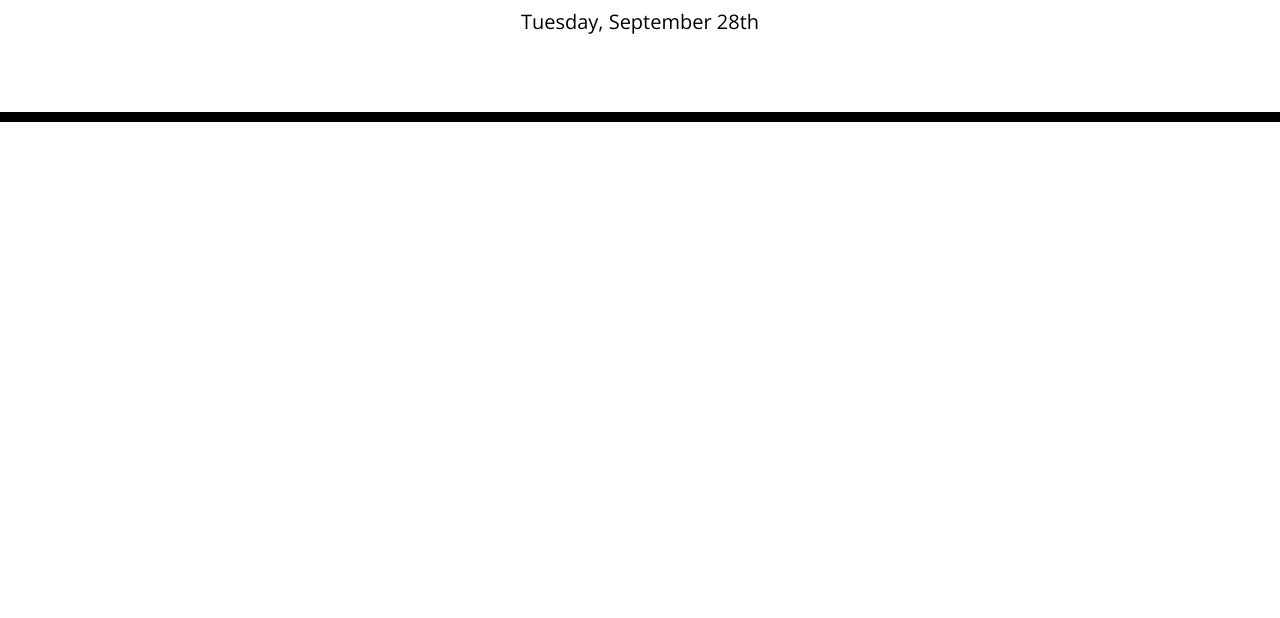
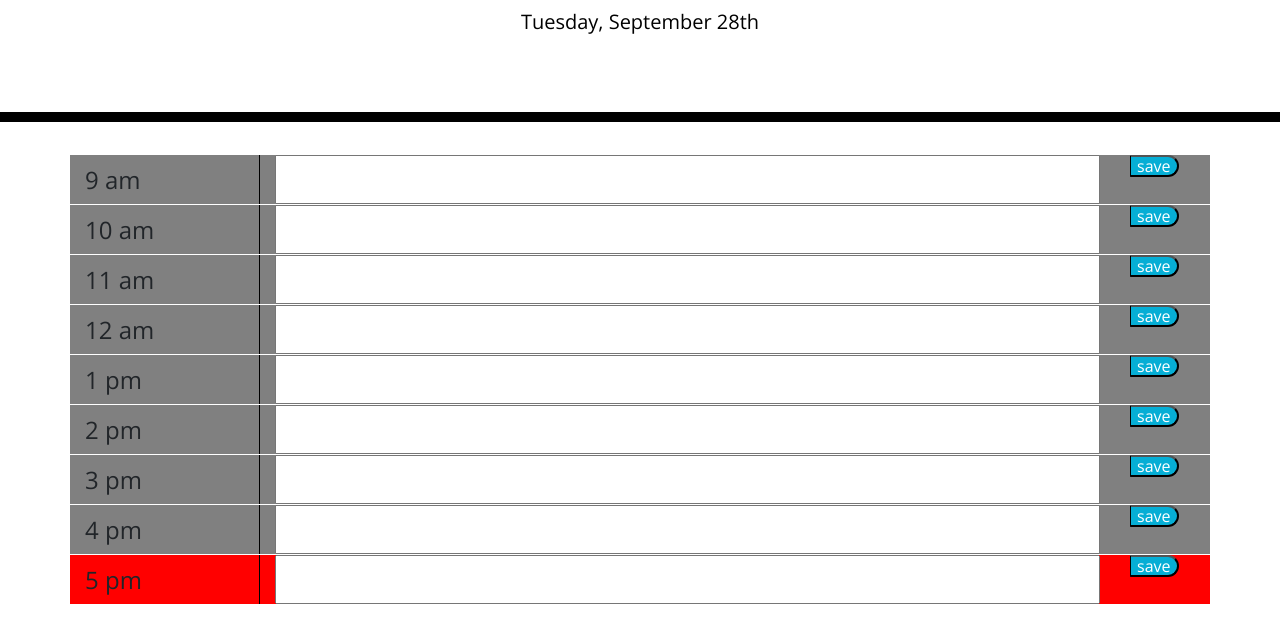
Before and after one commit to baylorhinshaw/Work-Day-Planner, a plain HTML site: page index.html in a window 1280 px wide. Shown: the part 182-800 px from the top of the page. Drawn offline with nearby package versions, Linux system fonts and the light colour scheme.

Commit message:
finished up pretty much all of js, .addclass' .appended and etc.

```diff
--- a/assets/script.js
+++ b/assets/script.js
@@ -1,17 +1,125 @@
-let currentDayEl = $('#currentDay');
+// Use jQuery 02 to help make elements and create classes etc.
+// Use Mini-Project 28 to help make displayDay and reference to
+// Use Form Elements 06 as reference to use .on .val
+// Use local storage to save schedule and display after page is refreshed
+$(document).ready(function () {
 
-function displayDay() {
+  let currentDayEl = $('#currentDay');
+  let twentyFourHours = moment().format('H');
+  let twelveHours = moment().format('h');
+  let savedSchedule = JSON.parse(localStorage.getItem("savedSchedule"));
+  let $scheduleContainerDiv = $('#scheduleContainer');
+  const test = false;
+
+  function displayDay() {
     let today = moment().format('dddd, MMMM Do');
     currentDayEl.text(today);
-}
+  }
 
-displayDay();
+  displayDay();
 
-for (let hours = 0; hours <= 9; hours++) {
-    let index = hours;
+  if (test) {
+    twentyFourHours = 13;
+    twelveHours = 1;
+  }
 
-    let $rowsDiv = $('<div>');
-    $rowsDiv.addClass('rows');
-    $rowsDiv.addClass('schedulerRow')
+  if (test) { console.log(savedSchedule); }
 
-}
+  if (savedSchedule !== null) {
+    console.log(savedSchedule)
+    scheduleTextArray = savedSchedule;
+  } else {
+    scheduleTextArray = new Array(9);
+  }
+
+  if (test) { console.log(scheduleTextArray); }
+
+
+  $scheduleContainerDiv.empty();
+
+  if (test) { console.log(twelveHours); }
+
+
+  for (let hour = 9; hour <= 17; hour++) {
+
+    let index = hour - 9;
+
+    let $rowDiv = $('<div>');
+    $rowDiv.addClass('row');
+    $rowDiv.attr('hour-index', hour);
+
+    let $hoursDiv = $('<div>');
+    $hoursDiv.addClass('col-md-2');
+
+    const $hoursSpn = $('<span>');
+
+    $hoursSpn.attr('class', 'hours-spn');
+
+    let displayHour = 0;
+    let meridiem = "";
+    if (hour > 12) {
+      displayHour = hour - 12;
+      meridiem = "pm";
+    } else {
+      displayHour = hour;
+      meridiem = "am";
+    }
+
+    $hoursSpn.text(`${displayHour} ${meridiem}`);
+
+    $rowDiv.append($hoursDiv);
+    $hoursDiv.append($hoursSpn);
+
+    let $dailyScheduleInput = $('<input>');
+
+    $dailyScheduleInput.attr('id', `input-${index}`);
+    $dailyScheduleInput.attr('hour-index', index);
+    $dailyScheduleInput.attr('type', 'text');
+    $dailyScheduleInput.attr('class', 'dailySchedule');
+
+    $dailyScheduleInput.val(scheduleTextArray[index]);
+
+    let $col9IptDiv = $('<div>');
+    $col9IptDiv.addClass('col-md-9');
+
+    $rowDiv.append($col9IptDiv);
+    $col9IptDiv.append($dailyScheduleInput);
+    $dailyScheduleInput.on('input', function (e) {
+      scheduleTextArray[index] = e.target.value;
+    });
+    let $col1SaveDiv = $('<div>');
+    $col1SaveDiv.addClass('col-md-1');
+
+    let $saveBtn = document.createElement('button');
+    $saveBtn.type = 'button';
+    $saveBtn.innerHTML = 'save';
+    $saveBtn.className = 'buttonStyling';
+    $saveBtn.addEventListener("click", function (e) {
+      localStorage.setItem('savedSchedule', JSON.stringify(scheduleTextArray));
+      console.log(scheduleTextArray);
+    })
+
+    $rowDiv.append($col1SaveDiv);
+    $col1SaveDiv.append($saveBtn);
+
+    updateRowColor($rowDiv, hour);
+
+    $scheduleContainerDiv.append($rowDiv);
+  };
+
+  function updateRowColor($hourRow, hour) {
+
+    if (test) { console.log("rowColor ", twentyFourHours, hour); }
+
+    if (hour < twentyFourHours) {
+      if (test) { console.log("lessThan"); }
+      $hourRow.css("background-color", "grey")
+    } else if (hour > twentyFourHours) {
+      if (test) { console.log("greaterthan"); }
+      $hourRow.css("background-color", "green")
+    } else {
+      if (test) { console.log("eqaul"); }
+      $hourRow.css("background-color", "red")
+    }
+  };
+});
--- a/assets/workdayscheduler.css
+++ b/assets/workdayscheduler.css
@@ -2,15 +2,6 @@ body {
     font-family: 'Open Sans', sans-serif;
     font-size: 16px;
     line-height: 1;
-  }
-
-  textarea {
-    background: transparent;
-    border: none;
-    resize: none;
-    color: #000000;
-    border-left: 1px solid black;
-    padding: 10px;
   }
 
   .jumbotron {
@@ -25,39 +16,26 @@ body {
     white-space: pre-wrap;
   }
 
-  .time-block {
-    text-align: center;
-    border-radius: 15px;
+  .dailySchedule {
+    width: 100%;
+    height: 100%;
+    font-size: smaller;
+  }
+
+  .col-md-2 {
+    border-right: #000000 solid 1px;
+    font-size: x-large;
+    display: flex;
+    align-items: center;
   }
 
   .row {
     white-space: pre-wrap;
-    height: 80px;
+    height: 50px;
     border-top: 1px solid white;
   }
 
-  .hour {
-    background-color: #ffffff;
-    color: #000000;
-    border-top: 1px dashed #000000;
-  }
-
-  .past {
-    background-color: #d3d3d3;
-    color: white;
-  }
-
-  .present {
-    background-color: #ff6961;
-    color: white;
-  }
-
-  .future {
-    background-color: #77dd77;
-    color: white;
-  }
-
-  .saveBtn {
+  .buttonStyling {
     border-left: 1px solid black;
     border-top-right-radius: 15px;
     border-bottom-right-radius: 15px;
@@ -65,7 +43,7 @@ body {
     color: white;
   }
 
-  .saveBtn i:hover {
+  .buttonStyling i:hover {
     font-size: 20px;
     transition: all 0.3s ease-in-out;
   }
--- a/index.html
+++ b/index.html
@@ -9,7 +9,7 @@
     <link rel="stylesheet" href="https://use.fontawesome.com/releases/v5.8.1/css/all.css" integrity="sha384-50oBUHEmvpQ+1lW4y57PTFmhCaXp0ML5d60M1M7uH2+nqUivzIebhndOJK28anvf" crossorigin="anonymous" />
     <link href="https://fonts.googleapis.com/css?family=Open+Sans&display=swap" rel="stylesheet" />
     <link rel="stylesheet" href="./assets/workdayscheduler.css" />
-    <title>Work Day Scheduler</title>
+    <title>Baylor's Work Day Scheduler</title>
 </head>
 
 <body>
@@ -18,9 +18,7 @@
         <p class="lead">A simple calendar app for scheduling your work day</p>
         <p id="currentDay" class="lead"></p>
     </header>
-    <div id= "plannerContainer" class="container">
-        <!-- Timeblocks go here -->
-    </div>
+    <div id= "scheduleContainer" class="container"></div>
 
     <script src="https://cdnjs.cloudflare.com/ajax/libs/jquery/3.2.1/jquery.min.js"></script>
     <script src="https://cdnjs.cloudflare.com/ajax/libs/moment.js/2.24.0/moment.min.js"></script>
```
